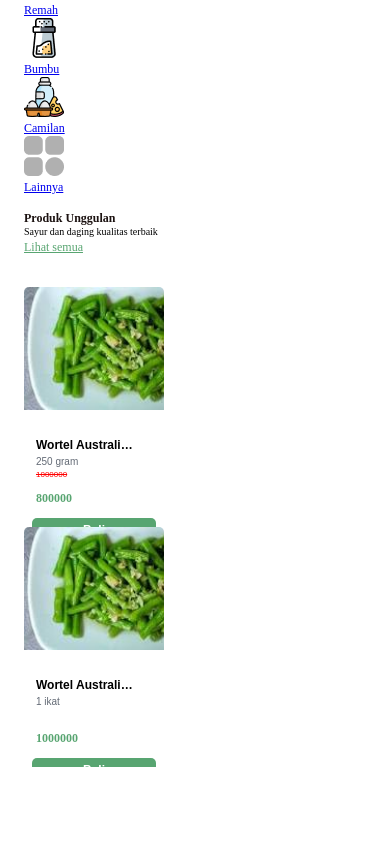
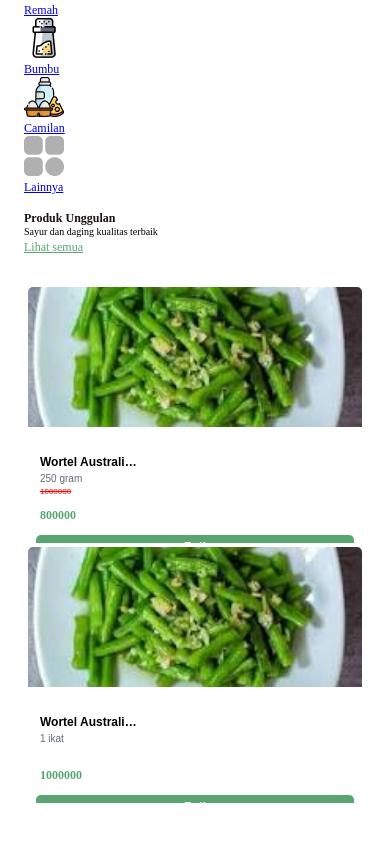
Before and after one commit to yohni/sayuraya, a Next.js app: page / in a window 390 px wide. Shown: the part 907-1748 px from the top of the page. Built offline with nearby package versions, Linux system fonts and the light colour scheme.

Commit message:
Fixing responsive

```diff
--- a/components/cards/ProductCard.jsx
+++ b/components/cards/ProductCard.jsx
@@ -8,20 +8,20 @@ import CounterButton from '../buttons/CounterButton';
 
 const PCWrapper = styled.div`
   overflow: hidden;
-  max-width: 140px;
+  max-width: calc(100% - 8px);
+  margin: 0 4px 4px;
   width: 100%;
-  height: 240px;
+  height: 256px;
   background: #ffffff;
   border-radius: 5px;
-  margin-right: 8px;
   cursor: pointer;
 `;
 
 const PCImage = styled.img`
-  min-width: 220px;
-  width: 100%100%;
-  height: auto;
+  width: 100%;
+  height: 140px;
   object-fit: cover;
+  overflow: hidden;
 `;
 
 const PCLink = React.forwardRef(({ href, children }, ref) => {
```
